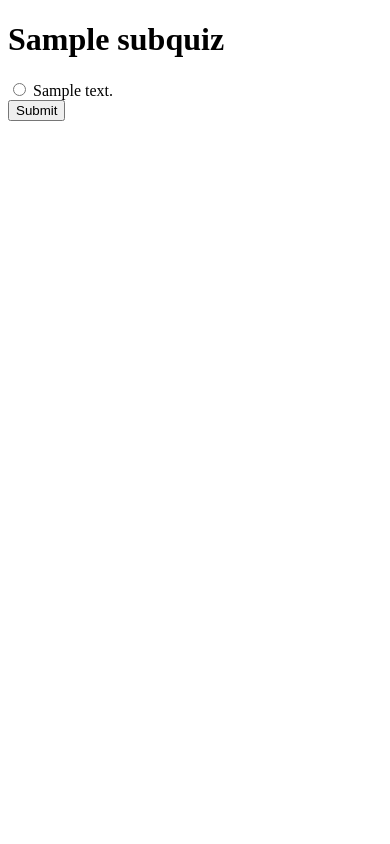
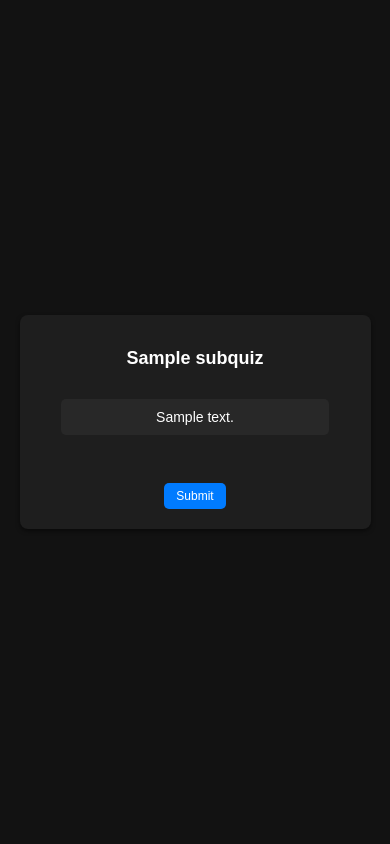
Before and after one commit to wojpo/DjangoLearningPlatform, a Django app: page /content/quiz/1/subquiz/1 in a window 390 px wide. Run offline with Django 5.2, Linux system fonts and the light colour scheme; a user stored in the database is signed in; tables that the repository leaves empty hold one stand-in row (values such as "Sample post").

Commit message:
quizes system and styling

```diff
--- a/coursesAndQuizes/templates/subquiz.html
+++ b/coursesAndQuizes/templates/subquiz.html
@@ -1,10 +1,14 @@
+{% load static %}
 <!DOCTYPE html>
 <html lang="en">
 <head>
     <meta charset="UTF-8">
+    <meta name="viewport" content="width=device-width, initial-scale=1.0">
+    <link rel="stylesheet" href="{% static 'css/coursesAndQuizes/subquiz.css' %}">
     <title>Quiz</title>
 </head>
 <body>
+<div class="container">
 <h1>{{ subquiz.question }}</h1>
 <form action="{% url 'vote' subquiz.quiz.pk subquiz.pk %}" method="post">
 {% csrf_token %}
@@ -14,8 +18,11 @@
 {% endfor %}
 <input type="submit" value="Submit">
 </form>
+</div>
 {% if error_message %}
+    <div class="error-message">
     <p><strong>{{ error_message }}</strong></p>
+    </div>
 {% endif %}
 </body>
 </html>
--- a/coursesAndQuizes/urls.py
+++ b/coursesAndQuizes/urls.py
@@ -1,10 +1,11 @@
 from django.urls import path
-from .views import CourseDetailView, LessonDetailView, mark_lesson_complete, courses, QuizDetailView, SubQuizDetailView, vote, quiz_results
+from .views import CourseDetailView, LessonDetailView, mark_lesson_complete, courses, QuizDetailView, SubQuizDetailView, vote, quiz_results, quizes
 
 urlpatterns = [
     path('courses/', courses, name='courses'),
     path('course/<int:pk>/', CourseDetailView.as_view(), name='course-detail'),
     path('course/<int:course_pk>/lesson/<int:pk>/', LessonDetailView.as_view(), name='lesson-detail'),
+    path('quizes/', quizes, name='quizes'),
     path('quiz/<int:pk>/', QuizDetailView.as_view(), name='quiz-detail'),
     path('quiz/<int:quiz_pk>/subquiz/<int:pk>', SubQuizDetailView.as_view(), name='subquiz-detail'),
     path('quiz/<int:quiz_pk>/subquiz/<int:pk>/vote', vote, name='vote'),
--- a/coursesAndQuizes/views.py
+++ b/coursesAndQuizes/views.py
@@ -81,6 +81,12 @@ def courses(request):
 
 
 @login_required(login_url='/loginpage')
+def quizes(request):
+    all_quizes = Quiz.objects.all()
+    return render(request, 'quizes.html', {'quizes': all_quizes})
+
+
+@login_required(login_url='/loginpage')
 def vote(request, quiz_pk, pk):
     subquiz = get_object_or_404(SubQuiz, pk=pk, quiz_id=quiz_pk)
     quiz = get_object_or_404(Quiz, pk=quiz_pk)
--- /dev/null
+++ b/static/css/coursesAndQuizes/subquiz.css
@@ -0,0 +1,127 @@
+/* subquiz.css */
+
+body {
+    font-family: Arial, sans-serif;
+    margin: 0;
+    padding: 0;
+    display: flex;
+    flex-direction: column;
+    justify-content: center;
+    align-items: center;
+    min-height: 100vh;
+    background-color: #121212;
+    color: #ffffff;
+    box-sizing: border-box;
+}
+
+.container {
+    background-color: #1e1e1e;
+    border-radius: 8px;
+    box-shadow: 0 2px 4px rgba(0, 0, 0, 0.5);
+    padding: 20px;
+    max-width: 600px;
+    width: 90%;
+    text-align: center;
+    display: flex;
+    flex-direction: column;
+    align-items: center;
+    box-sizing: border-box;
+    margin: 20px;
+}
+
+h1 {
+    font-size: 24px;
+    margin-bottom: 20px;
+    color: #ffffff;
+}
+
+form {
+    width: 100%;
+    display: flex;
+    flex-direction: column;
+    align-items: center;
+}
+
+form input[type="radio"] {
+    display: none;
+}
+
+form input[type="radio"] + label {
+    font-size: 18px;
+    margin: 10px 0;
+    padding: 10px;
+    background-color: #282828;
+    border-radius: 5px;
+    cursor: pointer;
+    transition: background-color 0.3s;
+    width: 80%;
+    max-width: 300px;
+    text-align: center;
+}
+
+form input[type="radio"]:checked + label {
+    background-color: #007bff;
+    color: #ffffff;
+}
+
+form input[type="submit"] {
+    background-color: #007bff;
+    color: #ffffff;
+    border: none;
+    padding: 10px 20px;
+    border-radius: 5px;
+    cursor: pointer;
+    transition: background-color 0.3s;
+    font-size: 16px;
+    margin-top: 20px;
+    align-self: center;
+}
+
+form input[type="submit"]:hover {
+    background-color: #0056b3;
+}
+
+.error-message {
+    margin-top: 20px;
+    background-color: #e01212;
+    color: #ffffff;
+    padding: 10px;
+    border-radius: 5px;
+    text-align: center;
+}
+
+.error-message p {
+    margin: 0;
+    font-size: 16px;
+}
+
+/* Media Queries */
+@media (max-width: 768px) {
+    h1 {
+        font-size: 20px;
+    }
+
+    form input[type="radio"] + label {
+        font-size: 16px;
+    }
+
+    form input[type="submit"] {
+        font-size: 14px;
+        padding: 8px 16px;
+    }
+}
+
+@media (max-width: 480px) {
+    h1 {
+        font-size: 18px;
+    }
+
+    form input[type="radio"] + label {
+        font-size: 14px;
+    }
+
+    form input[type="submit"] {
+        font-size: 12px;
+        padding: 6px 12px;
+    }
+}
```
Also changed, not shown: coursesAndQuizes/templates/quiz.html (+5 -7 lines), coursesAndQuizes/templates/quizes.html (added, +24 -0 lines), coursesAndQuizes/templates/result.html (+8 -2 lines), static/css/coursesAndQuizes/quiz.css (added, +92 -0 lines), static/css/coursesAndQuizes/quizes.css (added, +31 -0 lines), static/css/coursesAndQuizes/result.css (added, +50 -0 lines), db.sqlite3.
